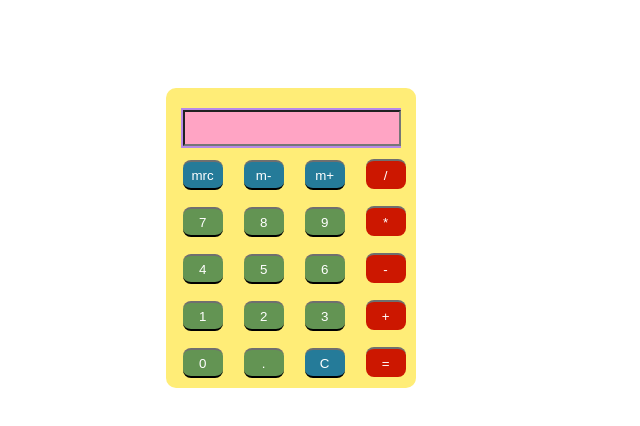
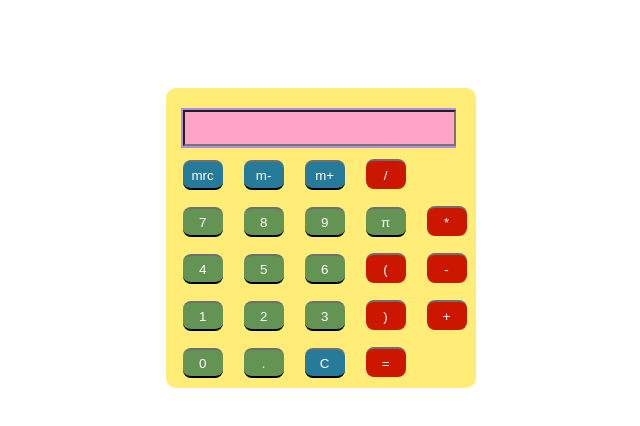
Before and after one commit to iiSnipsii/Calculator, a plain HTML site: page index.html in a window 1280 px wide. Shown: the whole page, without its empty margins (348-988 px from the left). Drawn offline with Linux system fonts and the light colour scheme.

Commit message:
added new buttons, and changed the size of the calculator

```diff
--- a/calculator.css
+++ b/calculator.css
@@ -5,7 +5,7 @@
 .box {
 		background-color: #FFED77;
 		height: 300px;
-		width: 250px;
+		width: 310px;
 		border-radius: 10px;
 		position: relative;
 		top: 80px;
@@ -16,7 +16,7 @@
 /* Display */
 .display {
 	background-color: #B68AE8;
-	width: 220px;
+	width: 275px;
 	position: relative;
 	left: 15px;
 	top: 20px;
@@ -27,7 +27,7 @@
 	left: 2px;
 	top: 2px;
 	height: 30px;
-	width: 210px;
+	width: 265px;
 	color: black;
 	background-color: #FFA4C4;
 	font-size: 21px;
--- a/calculator.js
+++ b/calculator.js
@@ -1,4 +1,6 @@
 // JavaScript Document
+
+var decimal = false;
 
 // Change Display
 function d(val) {
--- a/index.html
+++ b/index.html
@@ -26,18 +26,21 @@
 				<input type="button" class="button number" value="7" onclick="v('7')">
 				<input type="button" class="button number" value="8" onclick="v('8')">
 				<input type="button" class="button number" value="9" onclick="v('9')">
+				<input type="button" class="button number" value="π" onclick="v(Math.PI)">
 				<input type="button" class="button operator" value="*" onclick="v('*')">
 		</p>
 		<p>
 				<input type="button" class="button number" value="4" onclick="v('4')">
 				<input type="button" class="button number" value="5" onclick="v('5')">
 				<input type="button" class="button number" value="6" onclick="v('6')">
+				<input type="button" class="button operator" value="(" onclick="v('(')">
 				<input type="button" class="button operator" value="-" onclick="v('-')">
 		</p>
 		<p>
 				<input type="button" class="button number" value="1" onclick="v('1')">
 				<input type="button" class="button number" value="2" onclick="v('2')">
 				<input type="button" class="button number" value="3" onclick="v('3')">
+				<input type="button" class="button operator" value=")" onclick="v(')')">
 				<input type="button" class="button operator" value="+" onclick="v('+')">
 		</p>
 		<p>
```
